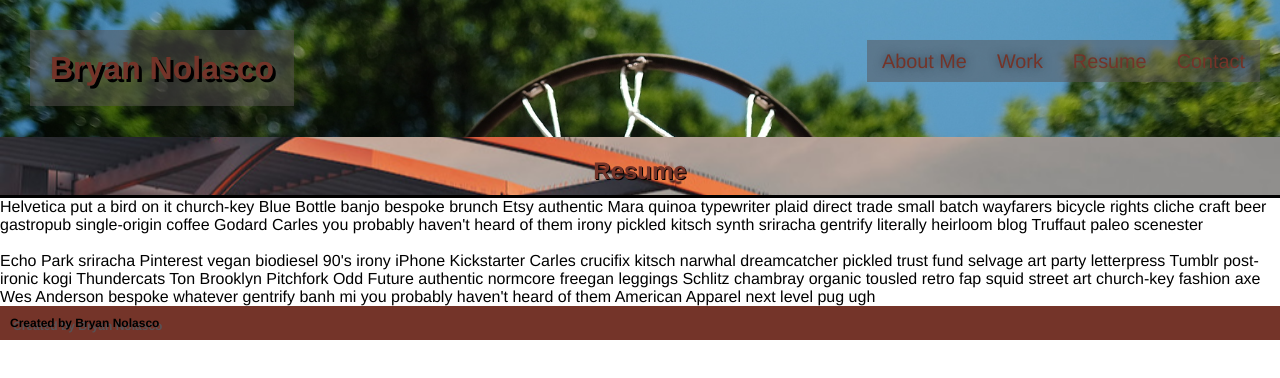
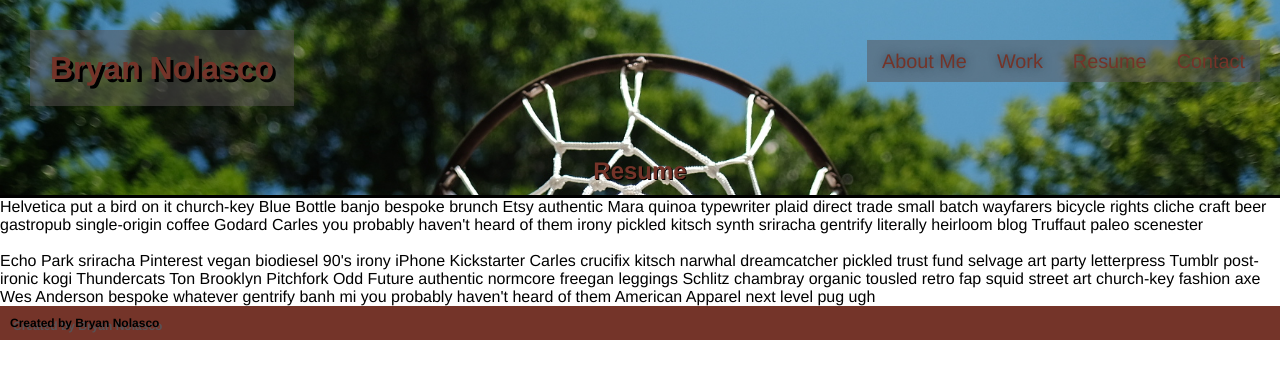
Before and after one commit to bryannolasco11/portfolio, a plain HTML site: page resume.html in a window 1280 px wide. Drawn offline with Linux system fonts and the light colour scheme.

Commit message:
changed background picture

```diff
--- a/assets/css/secondary-styles.css
+++ b/assets/css/secondary-styles.css
@@ -1,5 +1,5 @@
 .resumetitle {
-    background-image: url("../images/DSC51461.jpg");
+    background-image: url("../images/hoops.JPG");
     background-size: cover;
     display: flex;
     justify-content: space-around;
```
Also changed, not shown: index.html (+1 -1 lines).
